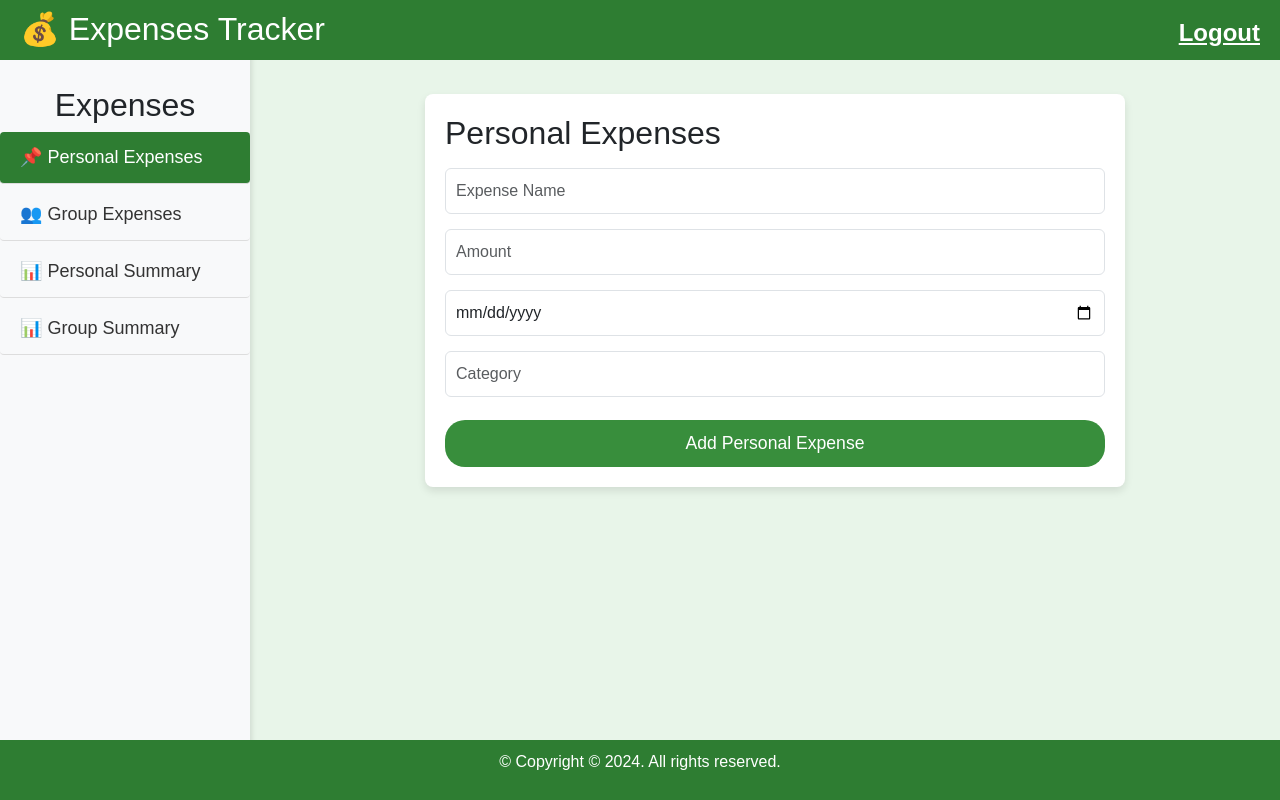
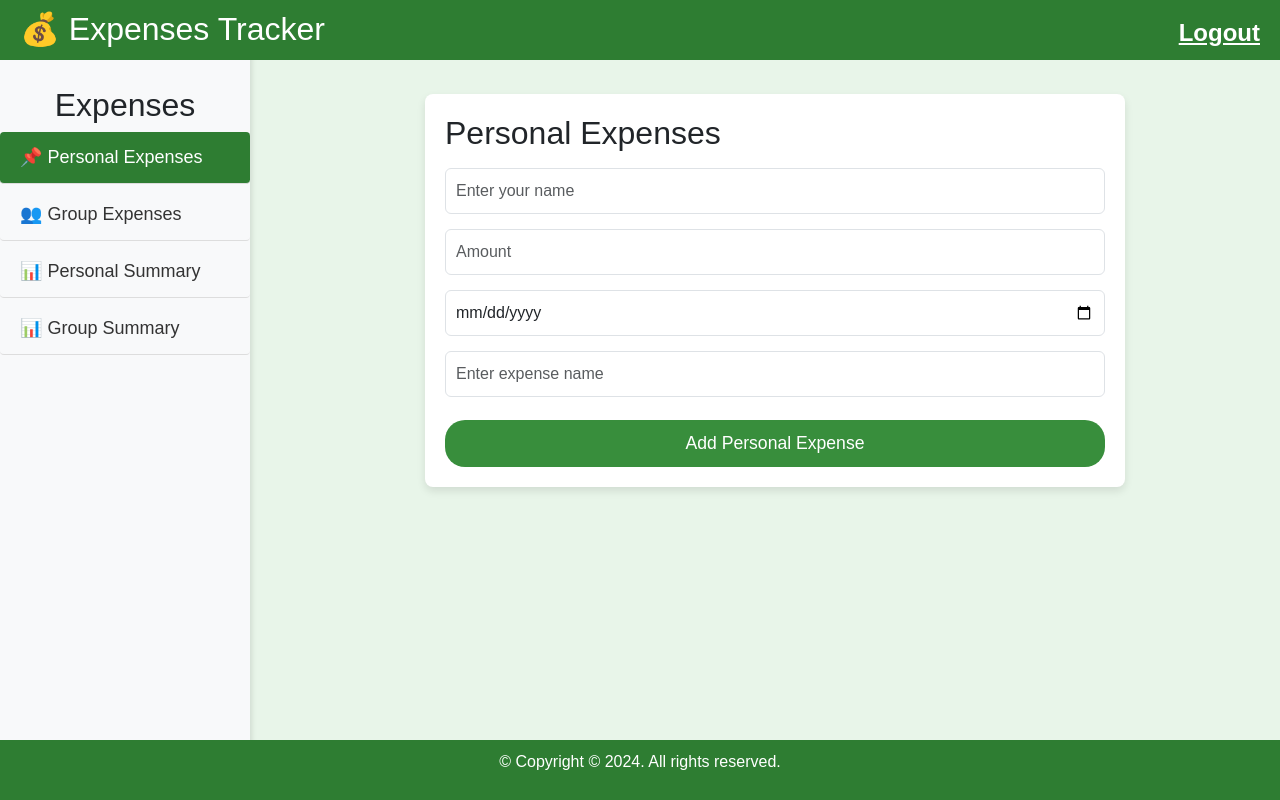
Before and after one commit to prakriti-khadka11/expense_tracker_web, a Django app: page /index/ in a window 1280 px wide, after a click on "📌 Personal Expenses". Run offline with Django 5.2, Linux system fonts and the light colour scheme.

Commit message:
changes in input placeholder

```diff
--- a/templates/index.html
+++ b/templates/index.html
@@ -223,10 +223,10 @@
                 <h2>Personal Expenses</h2>
                 <p id="msg"></p>
                 <form class="expense-form">
-                    <input type="text" class="form-control" placeholder="Expense Name" required>
+                    <input type="text" class="form-control" placeholder="Enter your name" required>
                     <input type="number" class="form-control" placeholder="Amount" required>
                     <input type="date" class="form-control" required>
-                    <input type="text" class="form-control" placeholder="Category" required>
+                    <input type="text" class="form-control" placeholder="Enter expense name" required>
                     <button type="submit" class="btn btn-primary mt-2">Add Personal Expense</button>
                 </form>
             </section>
```
